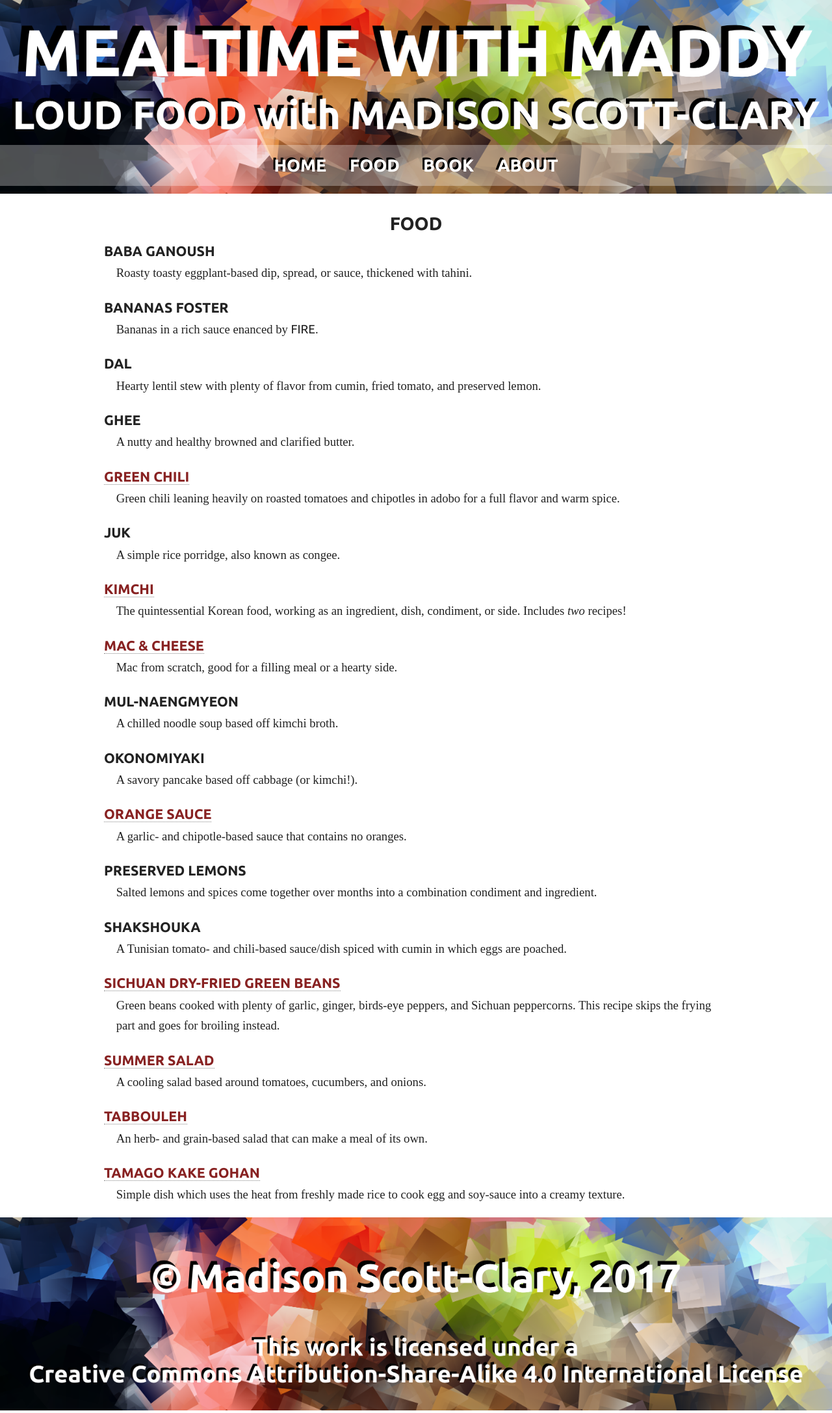
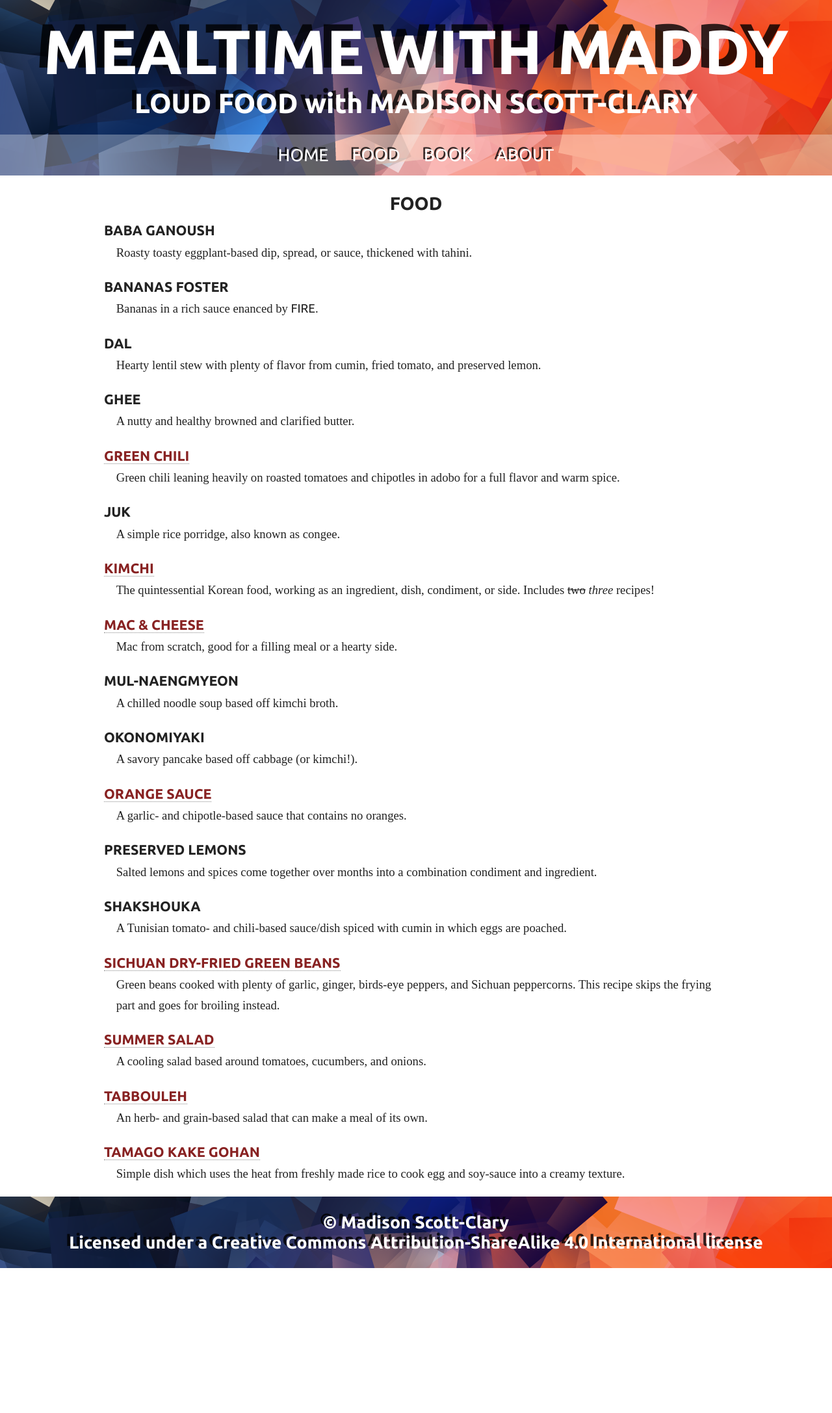
Before and after one commit to makyo/mealtime, a Jekyll site: the page built from food.md, in a window 1280 px wide. Shown: the whole page at 65% size. Built offline with Jekyll 4.4.1, drawn with Linux system fonts in a browser that asks for light colours; some web fonts are replaced; after the commit the page ends 1951 px from its top, so only the background shows below that.

Commit message:
Simplify

```diff
--- a/_layouts/base.html
+++ b/_layouts/base.html
@@ -40,7 +40,7 @@
 <body>
     <main>
         <header>
-            <img src="/assets/images/banner.png" alt="MEALTIME WITH MADDY - LOUD FOOD with MADISON SCOTT-CLARY" />
+            <h1><a href="/">MEALTIME WITH MADDY <small>LOUD FOOD with MADISON SCOTT-CLARY</small></a></h1>
             <nav>
                 <ul>
                     <li><a href="/">Home</a></li>
@@ -57,7 +57,8 @@
             </div>
         </section>
         <footer>
-            <img src="/assets/images/footer.png" alt="&copy; Madison Scott-Clary | Licensed under a Creative Commons Attribution-ShareAlike 4.0 International license" />
+            <p>&copy; Madison Scott-Clary</p>
+            <p>Licensed under a Creative Commons Attribution-ShareAlike 4.0 International license</p>
         </footer>
     </main>
 </html>
--- a/assets/main.scss
+++ b/assets/main.scss
@@ -26,18 +26,48 @@ a {
 }
 
 h1, h2, h3, h4, h5, h6 {
+    &, * {
         font-family: "Ubuntu", sans-serif;
         font-weight: 700;
         text-align: center;
     }
+}
+
+hr.clearfix {
+    display: block;
+    margin: 0;
+    padding: 0;
+    visibility: hidden;
+    clear: both;
+}
 
 main {
-    header, footer {
-        position: relative;
+
+    & > header {
+        background: url(/assets/images/banner-plain.png);
+
+        a, a:visited, a:active, a:hover {
+            border: none;
+            font-family: "Ubuntu", sans-serif;
+            color: #fff;
+            text-decoration: none;
+        }
+
+        h1 {
+            padding: 1.5rem 0;
+            font-size: 72pt;
+            color: #fff;
+            text-shadow: -12px -10px 0px rgba(0, 0, 0, 0.8);
+
+            small {
+                text-shadow: -7px -6px 0px rgba(0, 0, 0, 0.8);
+                display: block;
+                font-size: 32pt;
+                color: #fff;
+            }
+        }
 
         nav {
-            position: absolute;
-            bottom: 1em;
             width: 100%;
             background-color: rgba(255, 255, 255, 0.3);
 
@@ -51,13 +81,8 @@ main {
                     padding: 1rem;
 
                     a, a:visited, a:active, a:hover {
-                        border: none;
-                        font-family: "Ubuntu", sans-serif;
-                        font-weight: 700;
                         font-size: 20pt;
-                        text-shadow: -3px -3px 0px rgba(0, 0, 0, 1);
-                        color: #fff;
-                        text-decoration: none;
+                        text-shadow: -3px -3px 0px rgba(0, 0, 0, 0.8);
                         text-transform: uppercase;
                     }
                 }
@@ -65,6 +90,20 @@ main {
         }
         img {
             width: 100%;
+        }
+    }
+
+    footer {
+        background: url(/assets/images/banner-plain.png);
+        padding: 1.5rem 0;
+
+        p {
+            text-align: center;
+            font-size: 20pt;
+            color: #fff;
+            text-shadow: -5px -4px 0px rgba(0, 0, 0, 0.8);
+            font-family: "Ubuntu", sans-serif;
+            font-weight: 700;
         }
     }
 
@@ -97,25 +136,27 @@ main {
         }
 
         .post {
-            h2 {
+            h3 {
+                &, & small {
                     text-align: left;
-                small {
                     display: block;
                 }
             }
         }
 
         .hero {
+            &, & * {
                 text-align: center;
-            background-color: #eee;
-            border: 1px solid transparent;
-            border-radius: 10px;
                 font-size: 16pt;
                 text-transform: uppercase;
-            padding: 1rem;
                 font-family: "Ubuntu", sans-serif;
                 font-weight: 700;
+            }
+            padding: 1rem;
             margin: 1rem auto;
+            background: linear-gradient(#ffefee, #fff);
+            border: 1px solid #fff;
+            border-radius: 10px;
 
             img {
                 max-width: 100%;
--- a/food.md
+++ b/food.md
@@ -22,7 +22,7 @@ Juk
 :   A simple rice porridge, also known as congee.
 
 [Kimchi](http://imgur.com/gallery/VA8vo)
-:   The quintessential Korean food, working as an ingredient, dish, condiment, or side. Includes *two* recipes!
+:   The quintessential Korean food, working as an ingredient, dish, condiment, or side. Includes ~~two~~ *three* recipes!
 
 [Mac & Cheese](http://imgur.com/gallery/gXmTT)
 :   Mac from scratch, good for a filling meal or a hearty side.
```
Also changed, not shown: index.html (+7 -2 lines), assets/images/banner-plain.png (added), assets/images/garlic.jpg (added), 1 other file. Lines whose indentation alone changed are shown as unchanged.
